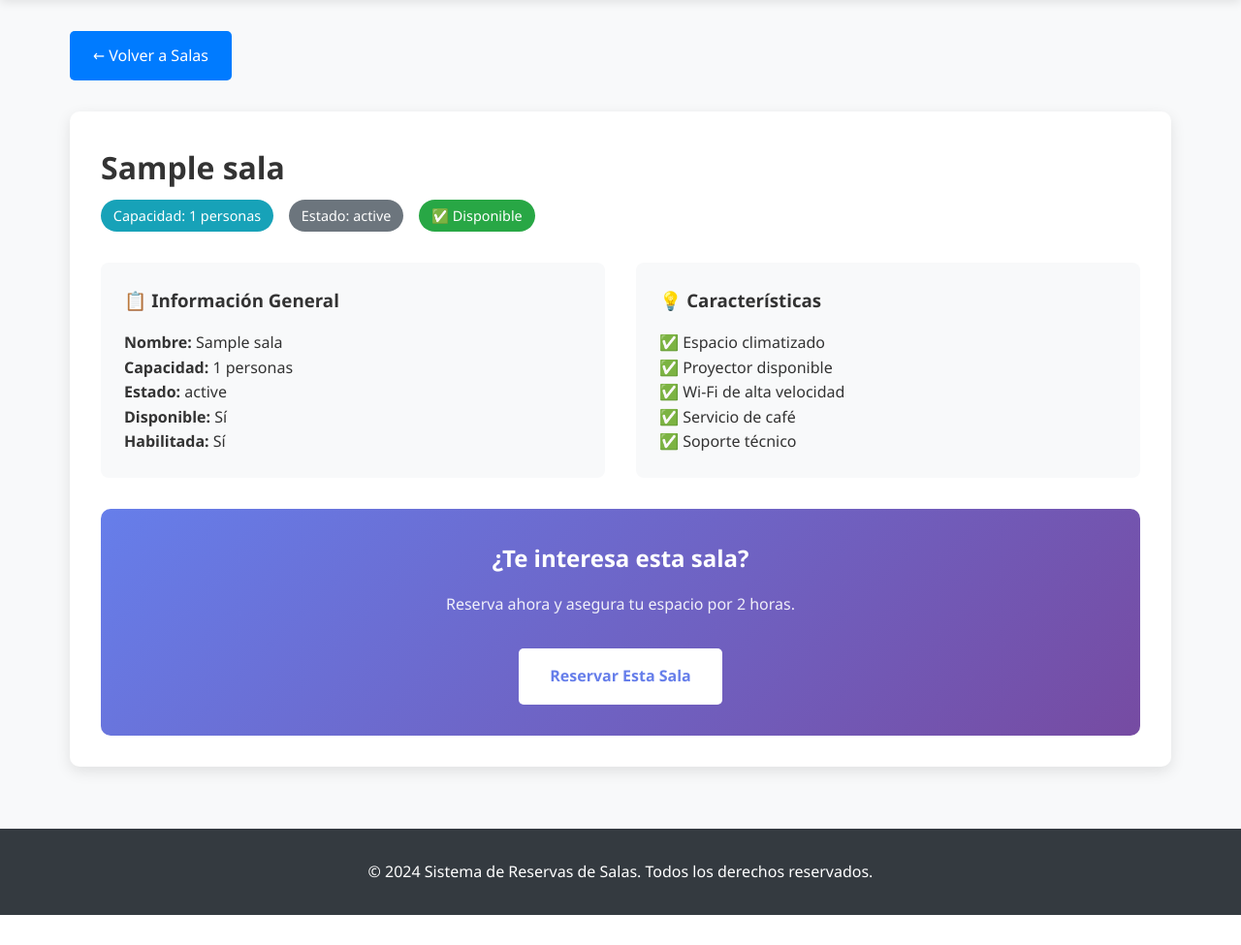
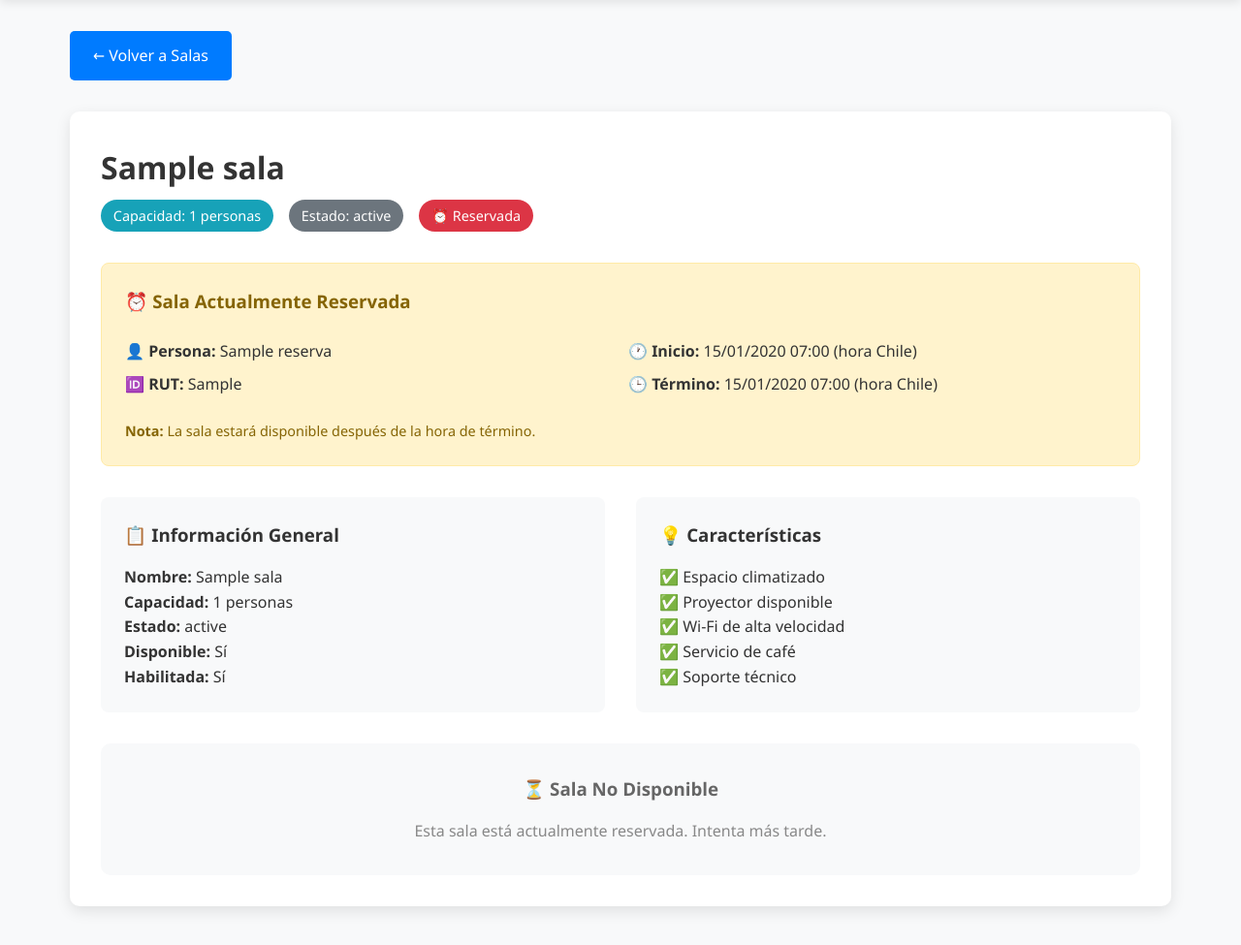
Before and after one commit to Yansin02/sistema-reservas-salas, a Django app: page /sala/1/ in a window 1280 px wide. Shown: the part 78-1053 px from the top of the page at 97% size. Before the commit the page ends 1022 px from the top, so only its background shows below. Run offline with Django 5.2, Linux system fonts and the light colour scheme; tables that the repository leaves empty hold one stand-in row (values such as "Sample post").

Commit message:
Evaluacion 3 codigo final de sistema reservas

```diff
--- a/miApp/templates/sala_detail.html
+++ b/miApp/templates/sala_detail.html
@@ -3,6 +3,7 @@
 {% block title %}{{ sala.nombre }} - Detalles{% endblock %}
 
 {% block content %}
+
 <a href="{% url 'miApp:home' %}" class="btn" style="margin-bottom: 2rem; display: inline-flex; align-items: center; gap: 0.5rem;">
     ← Volver a Salas
 </a>
@@ -45,8 +46,8 @@
                 <p style="margin: 0.5rem 0;"><strong>🆔 RUT:</strong> {{ reserva_activa.rut_persona }}</p>
             </div>
             <div>
-                <p style="margin: 0.5rem 0;"><strong>🕐 Inicio:</strong> {{ reserva_activa.fecha_hora_inicio|date:"d/m/Y H:i" }}</p>
-                <p style="margin: 0.5rem 0;"><strong>🕒 Término:</strong> {{ reserva_activa.fecha_hora_termino|date:"d/m/Y H:i" }}</p>
+                <p style="margin: 0.5rem 0;"><strong>🕐 Inicio:</strong> {{ reserva_activa.fecha_hora_inicio|date:"d/m/Y H:i" }} (hora Chile)</p>
+                <p style="margin: 0.5rem 0;"><strong>🕒 Término:</strong> {{ reserva_activa.fecha_hora_termino|date:"d/m/Y H:i" }} (hora Chile)</p>
             </div>
         </div>
         <p style="margin-top: 1rem; color: #856404; font-size: 0.9rem;">
--- a/miApp/views.py
+++ b/miApp/views.py
@@ -18,18 +18,15 @@ def detalle_sala(request, sala_id):
     """
     sala = get_object_or_404(Sala, id=sala_id)
 
-    # Buscar reserva activa (confirmada y que no haya terminado)
-    ahora = timezone.now()
+    # Buscar reserva activa (confirmada o pendiente)
     reserva_activa = Reserva.objects.filter(
         sala=sala,
-        estado='confirmada',
-        fecha_hora_termino__gt=ahora  # Mayor que ahora
+        estado__in=['confirmada', 'pendiente']
     ).first()
 
     context = {
         'sala': sala,
-        'reserva_activa': reserva_activa,  # ← NUEVO
-        'ahora': ahora  # ← NUEVO (para referencia)
+        'reserva_activa': reserva_activa,
     }
     return render(request, 'sala_detail.html', context)
 
@@ -45,7 +42,7 @@ def reservar_sala(request, sala_id):
         email = request.POST.get('email')
         telefono = request.POST.get('telefono')
 
-        # Crear la reserva (automáticamente en estado 'pendiente')
+        # Crear la reserva
         reserva = Reserva.objects.create(
             sala=sala,
             rut_persona=rut_persona,
--- a/miProyecto/settings.py
+++ b/miProyecto/settings.py
@@ -88,7 +88,7 @@ AUTH_PASSWORD_VALIDATORS = [
 
 # Internationalization
 LANGUAGE_CODE = 'en-us'
-TIME_ZONE = 'UTC'
+TIME_ZONE = 'America/Santiago'
 USE_I18N = True
 USE_TZ = True
 
```
Also changed, not shown: miApp/migrations/0004_alter_reserva_rut_persona.py (added).
